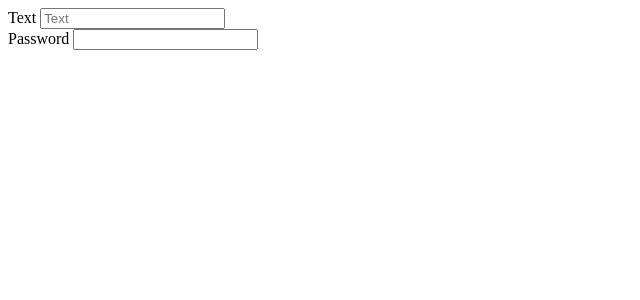
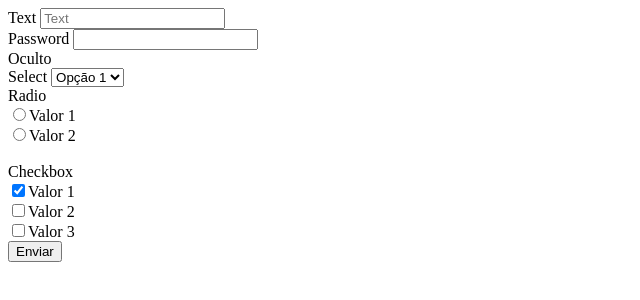
Before and after one commit to IltonSilvaJR/Pagina-web-formulario, a plain HTML site: page bin/index.html in a window 1280 px wide. Shown: the whole page, without its empty margins (0-640 px from the left). Drawn offline with Linux system fonts and the light colour scheme.

Commit message:
Consulta para formulario criada

```diff
--- a/bin/index.html
+++ b/bin/index.html
@@ -19,7 +19,32 @@
 
             <br>
 
-            <input type="hidden" name="informacao_oculta" value="mensagem oculta"
+            <label>Oculto</label>
+            <input type="hidden" name="informacao_oculta" value="mensagem oculta">
+
+            <br>
+
+            <label>Select</label>
+            <select name="selecao">
+                <option value="1">Opção 1</option>
+                <option value="2">Opção 2</option>
+            </select>
+
+            <br>
+
+            <label>Radio</label><br>
+            <input type="radio" name="radio1" value="1">Valor 1<br>
+            <input type="radio" name="radio1" value="2">Valor 2<br>
+
+            <br>
+            <label>Checkbox</label><br>
+            <input type="checkbox" name="ck1" value="1" checked>Valor 1 <br>
+            <input type="checkbox" name="ck1" value="2">Valor 2<br>
+            <input type="checkbox" name="ck1" value="3">Valor 3<br>
+
+            <input type="submit" value="Enviar" name="submit">
+
+
 </body>
 
 </html>
```
